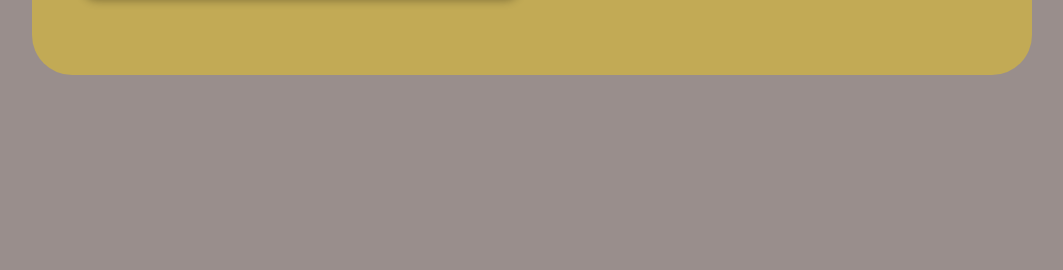
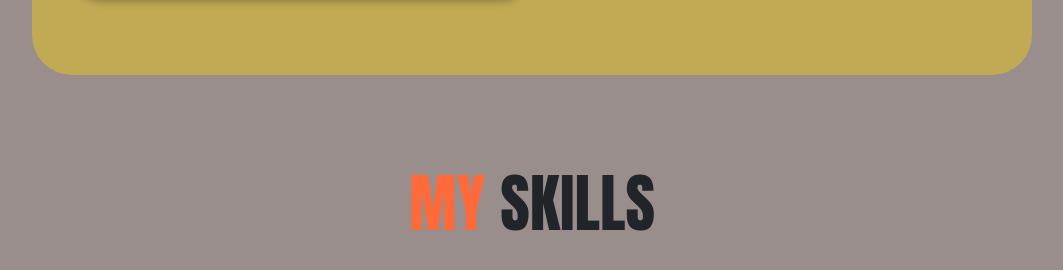
Before and after one commit to gabrielccr-555/gabrielccr-555, a plain HTML site: page index.html in a window 1280 px wide. Shown: the part 962-1232 px from the top of the page, without its empty margins (108-1171 px from the left). Before the commit the page ends 1037 px from the top, so only its background shows below. Drawn offline with nearby package versions, Linux system fonts and the light colour scheme.

Commit message:
Começando skills

```diff
--- a/index.css
+++ b/index.css
@@ -165,7 +165,7 @@ font-size: 16px;
     font-size: 3rem;
     padding-bottom: 10px;
 }
-.me {
+.orange {
     display: inline-block;
     color: #FF6A3B;
 }
@@ -200,3 +200,15 @@ font-size: 16px;
     justify-content: flex-end;
     gap: 15px;
 }
+
+/* skills */
+.skills {
+    margin-top: 0 auto;
+    position: relative;
+    padding: 80px 50px;
+}
+.skills h2 {
+    padding: 10px;
+    font-size: 4rem;
+    text-align: center;
+}
--- a/index.html
+++ b/index.html
@@ -42,7 +42,7 @@
                 <img src="foto_lkd_corte.JPG" alt="foto_minha" class="foto">
             </div>
             <div class="col-sm-6 about-conteudo">
-                <h2 class="anton-regular">ABOUT <div class="me">ME</div></h2>
+                <h2 class="anton-regular">ABOUT <div class="orange">ME</div></h2>
                 <p>Happy to help, eager to learn.</p>
                 <ul>
                     <li>Information Systems Student at ESPM (1° year), graduating in 2027.</li>
@@ -62,8 +62,17 @@
                 </div>
             </div>
         </div>
+    </div>
 
+    <div class="skills">
+        <h2 class="anton-regular"><div class="orange">MY</div> SKILLS</h2>
+        <div class="container-fluid">
+            <div class="row">
 
+            </div>
+
+        </div>
     </div>
+
 </body>
 </html>
```
Also changed, not shown: circulos3.png (added).
